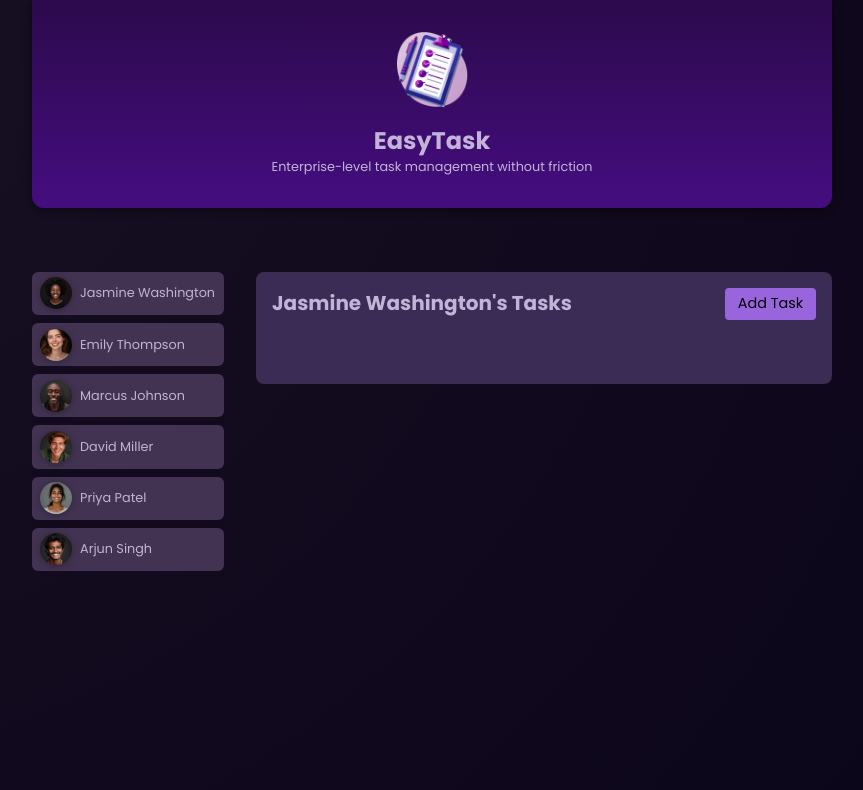
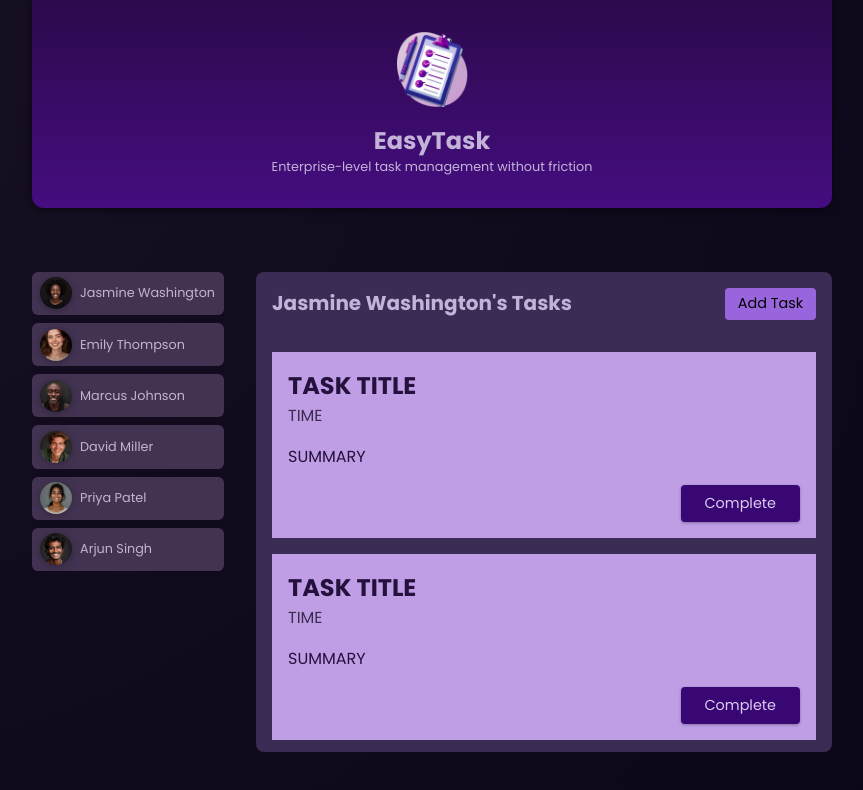
Before and after one commit to Mig-uel/angular-complete-guide, an Angular app in the folder first-angular-app/: page / in a window 1280 px wide. Both pictures are taken after a click on the button "Jasmine Washington". Shown: the top 790 px of the page, without its empty margins (208-1071 px from the left). Built offline with nearby package versions, Linux system fonts and the light colour scheme.

Commit message:
feat: add task components to tasks section
- Include multiple <app-task /> components in the tasks list
- Ensure TaskComponent is imported for proper rendering

```diff
--- a/first-angular-app/src/app/tasks/tasks.component.html
+++ b/first-angular-app/src/app/tasks/tasks.component.html
@@ -7,5 +7,17 @@
     </menu>
   </header>
 
-  <ul></ul>
+  <ul>
+    <li>
+      <app-task />
+    </li>
+
+    <li>
+      <app-task />
+    </li>
+
+    <li>
+      <app-task />
+    </li>
+  </ul>
 </section>
--- a/first-angular-app/src/app/tasks/tasks.component.ts
+++ b/first-angular-app/src/app/tasks/tasks.component.ts
@@ -1,8 +1,9 @@
 import { Component, Input } from '@angular/core';
+import { TaskComponent } from '../task/task.component';
 
 @Component({
   selector: 'app-tasks',
-  imports: [],
+  imports: [TaskComponent],
   templateUrl: './tasks.component.html',
   styleUrl: './tasks.component.css',
 })
```
